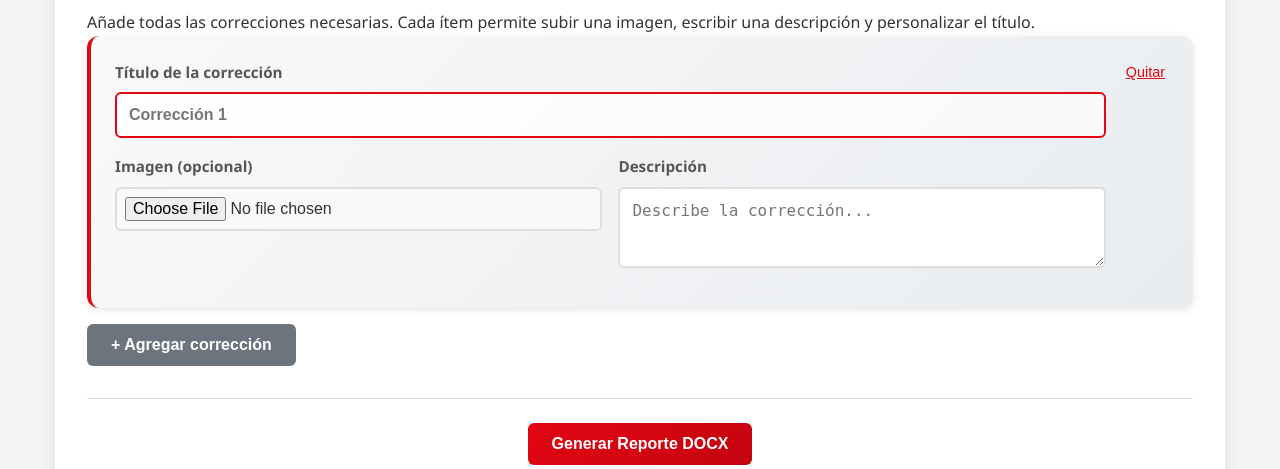
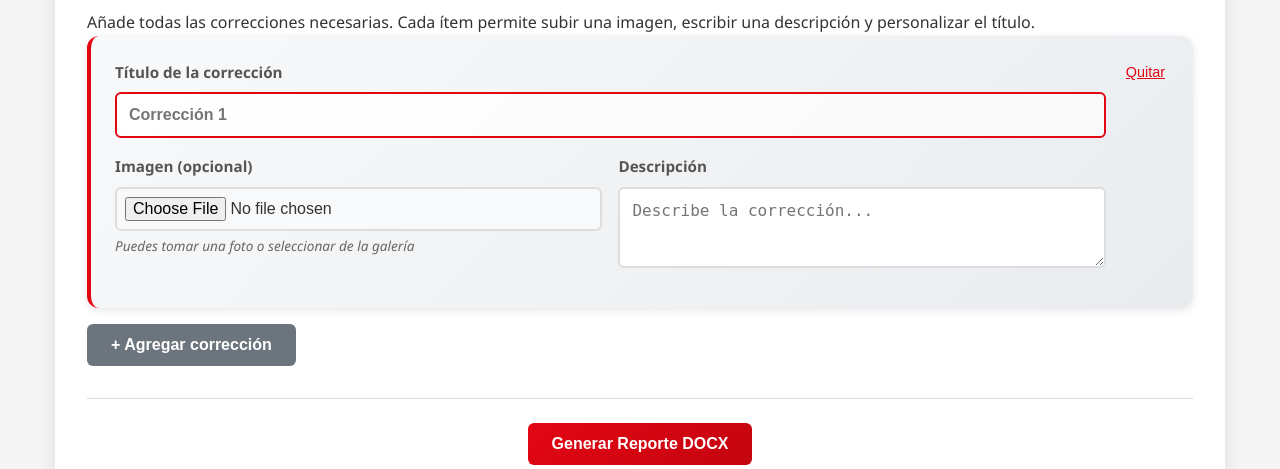
Before and after one commit to jeangaro/navitrans-reporte, a Flask app: page / in a window 1280 px wide. Shown: the part 842-1311 px from the top of the page. Run offline with Flask 3, Linux system fonts and the light colour scheme.

Commit message:
Add files via upload

```diff
--- a/templates/form.html
+++ b/templates/form.html
@@ -68,7 +68,9 @@
     </div>
     <div>
       <label>Imagen (opcional)</label>
-      <input type="file" name="corrections_img[]" accept="image/*" capture="environment">
+      <!-- CAMBIO PRINCIPAL: Removido capture="environment" para permitir galería -->
+      <input type="file" name="corrections_img[]" accept="image/*">
+      <small class="help-text">Puedes tomar una foto o seleccionar de la galería</small>
     </div>
     <div>
       <label>Descripción</label>
@@ -114,6 +116,14 @@
   color: #555;
 }
 
+/* Estilo para el texto de ayuda */
+.help-text {
+  font-size: 0.85rem;
+  color: #666;
+  margin-top: 0.25rem;
+  font-style: italic;
+}
+
 @media (min-width: 768px) {
   .correction-row {
     grid-template-columns: 1fr 1fr;
```
